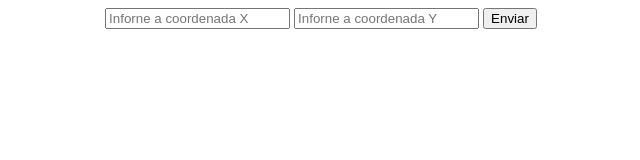
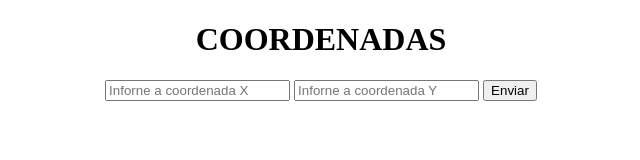
Before and after one commit to nucci07/exercicio1-dx3, a plain HTML site: page index.html in a window 1280 px wide. Shown: the whole page, without its empty margins (319-959 px from the left). Drawn offline with Linux system fonts and the light colour scheme.

Commit message:
Add files via upload

```diff
--- a/index.html
+++ b/index.html
@@ -9,6 +9,7 @@
 </head>
 <body>
     <center>
+        <h1>COORDENADAS</h1>
         <input type="text" placeholder="Inforne a coordenada X" id="valorx">
         <input type="text" placeholder="Inforne a coordenada Y" id="valory">
         <button onclick="coordenadas()">Enviar</button></p>
```
